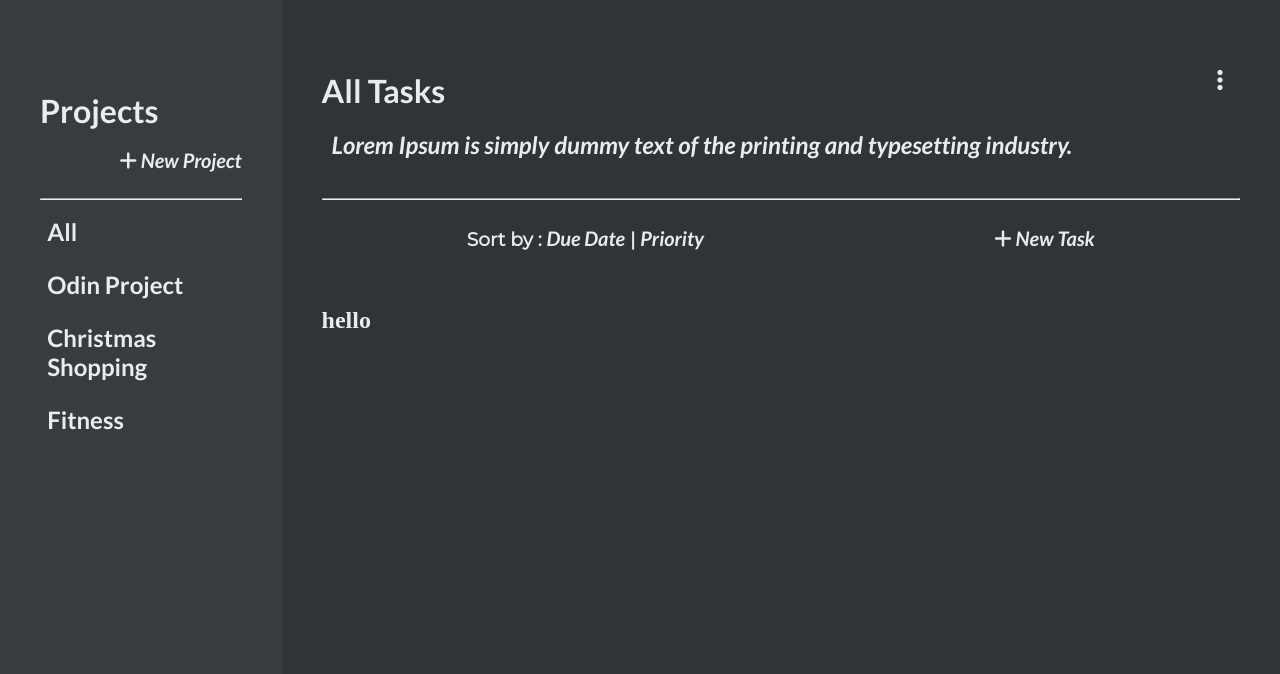
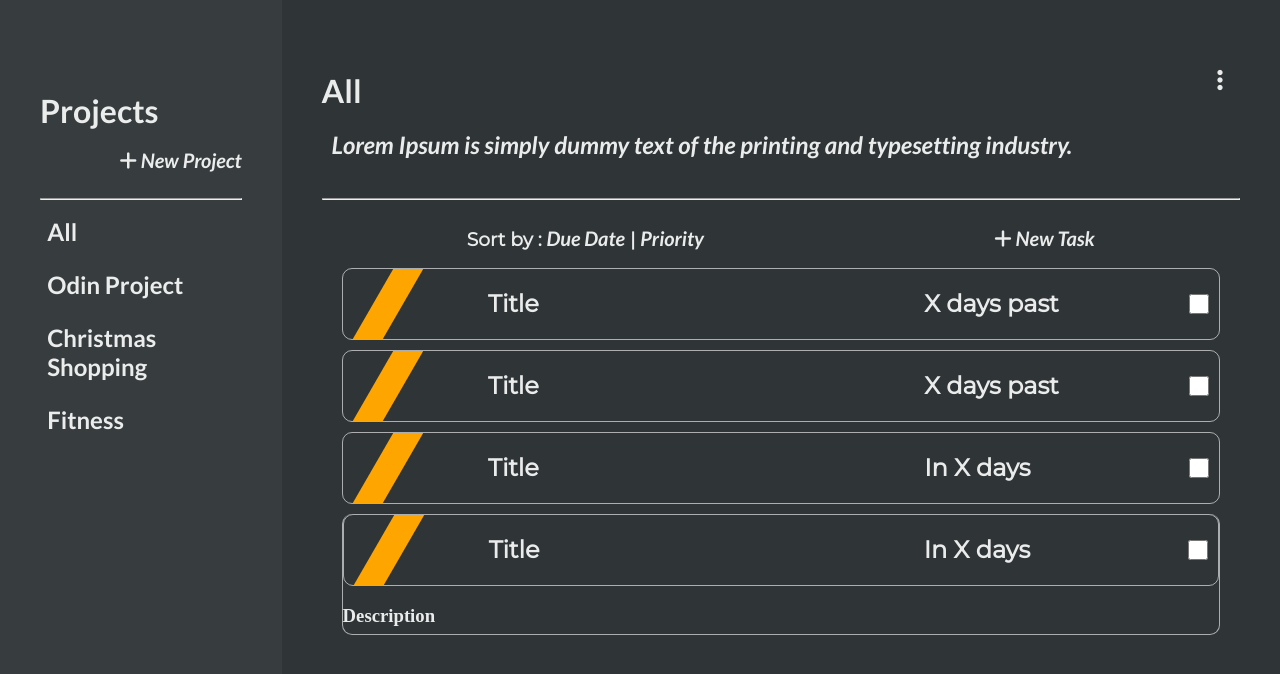
Before and after one commit to HootDunk/task-tracker, a plain HTML site: page index.html in a window 1280 px wide. Drawn offline with Linux system fonts and the light colour scheme.

Commit message:
added todo item styles and began styling expanded todo item view

```diff
--- a/index.html
+++ b/index.html
@@ -29,7 +29,7 @@
       <div id="main-panel">
         <div id="main-panel-header">
           <div>
-            <h1>All Tasks</h1>
+            <h1>All</h1>
             <i class="fas fa-ellipsis-v"></i>
           </div>
 
@@ -45,7 +45,33 @@
 
         <div id="task-grouping">
           <div class="task">
-            <h2>hello</h2>
+            <div id="priority-style"></div>
+            <h2 class="title">Title</h2>
+            <h2 class="date">X days past</h2>
+            <input type="checkbox" class="todo-completed">
+          </div>
+          <div class="task">
+            <div id="priority-style"></div>
+            <h2 class="title">Title</h2>
+            <h2 class="date">X days past</h2>
+            <input type="checkbox" class="todo-completed">
+          </div>
+          <div class="task">
+            <div id="priority-style"></div>
+            <h2 class="title">Title</h2>
+            <h2 class="date">In X days</h2>
+            <input type="checkbox" class="todo-completed">
+          </div>
+          <div class="task-full">
+            <div class="task">
+              <div id="priority-style"></div>
+              <h2 class="title">Title</h2>
+              <h2 class="date">In X days</h2>
+              <input type="checkbox" class="todo-completed">
+            </div>
+            <div class="task-description">
+              <h3>Description</h3>
+            </div>
           </div>
         </div>
 
--- a/styles.css
+++ b/styles.css
@@ -1,3 +1,4 @@
+
 #content, body, html {
   width: 100vw;
   height: 100vh;
@@ -135,11 +136,67 @@ button {
 
 #main-content-controls h3 {
   margin-top: 0;
+  margin-bottom: 0;
 }
-
 
 .add-item:hover i{
   -webkit-transform: rotate(360deg);
   transform: rotate(360deg);
   transition: all 0.3s ease-in-out 0s;
 }
+
+#task-grouping {
+  margin: 0px 20px 0px 20px;
+}
+
+.task-full {
+  height: 120px;
+  border-style: solid;
+  border-top: none;
+
+  border-color: hsla(0,0%,100%,.6);;
+  border-radius: 10px;
+  border-width: 1px;
+}
+
+.task {
+  font-family: 'Montserrat', sans-serif;
+  border-style: solid;
+  border-color:  hsla(0,0%,100%,.6);
+  border-radius: 10px;
+  border-width: 1px;
+  background-clip: padding-box;
+  margin-bottom: 10px;
+  display: flex;
+  justify-content: space-between;
+  height: 70px;
+}
+
+.task:hover {
+  cursor: pointer;
+}
+
+h2.title {
+  min-width: 40%;
+}
+
+h2.date {
+  min-width: 20%;
+}
+
+#priority-style {
+  /* float: left; */
+  width: 30px;
+  height: 100%;
+  margin-left: 30px;
+  transform: skew(-30deg);
+  background-color: orange;
+}
+
+input[type="checkbox"] {
+
+  align-self: center;
+  width: 20px;
+  height: 20px;
+  margin-right: 10px;
+}
```
Also changed, not shown: main.js (+1 -1 lines).
